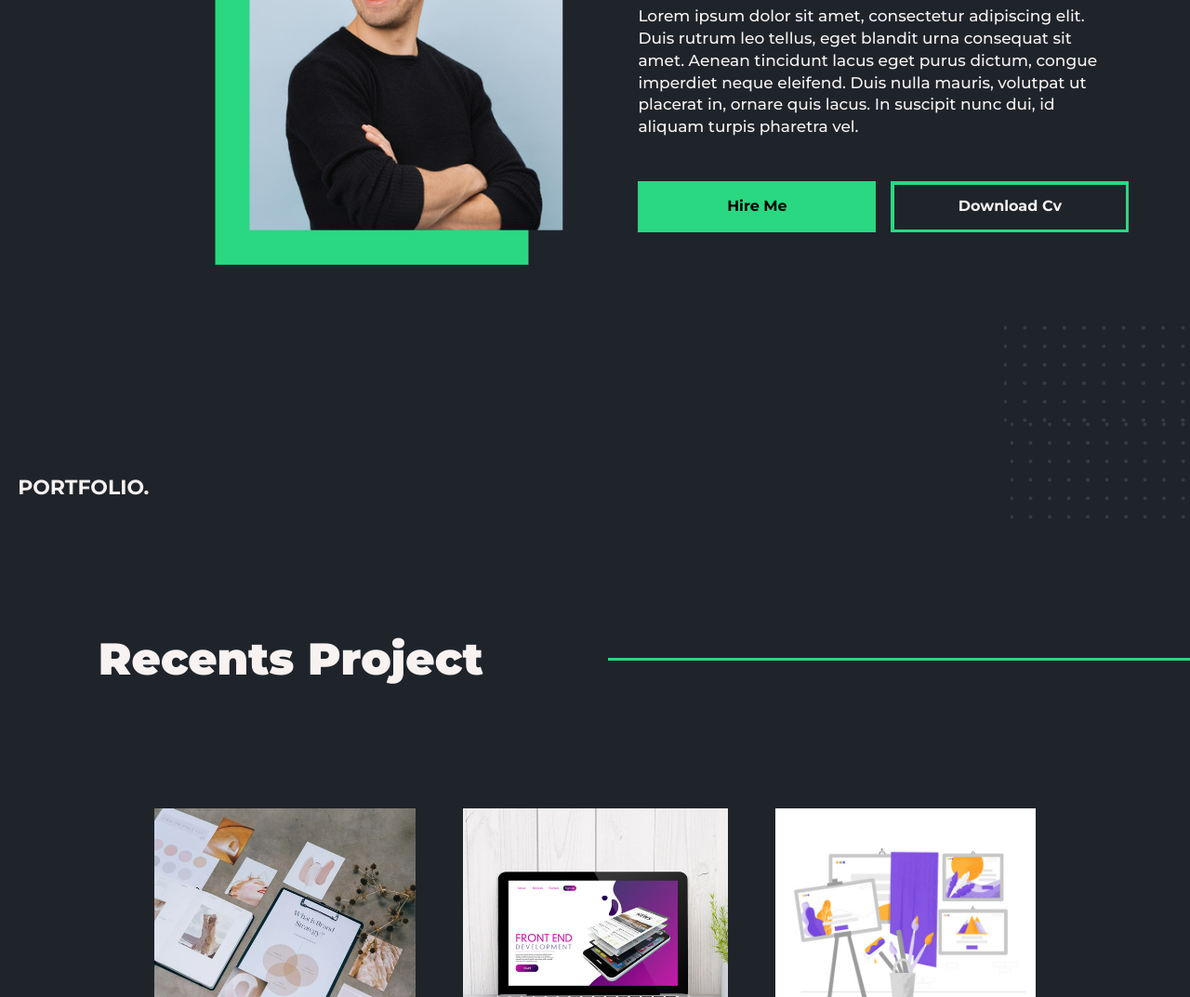
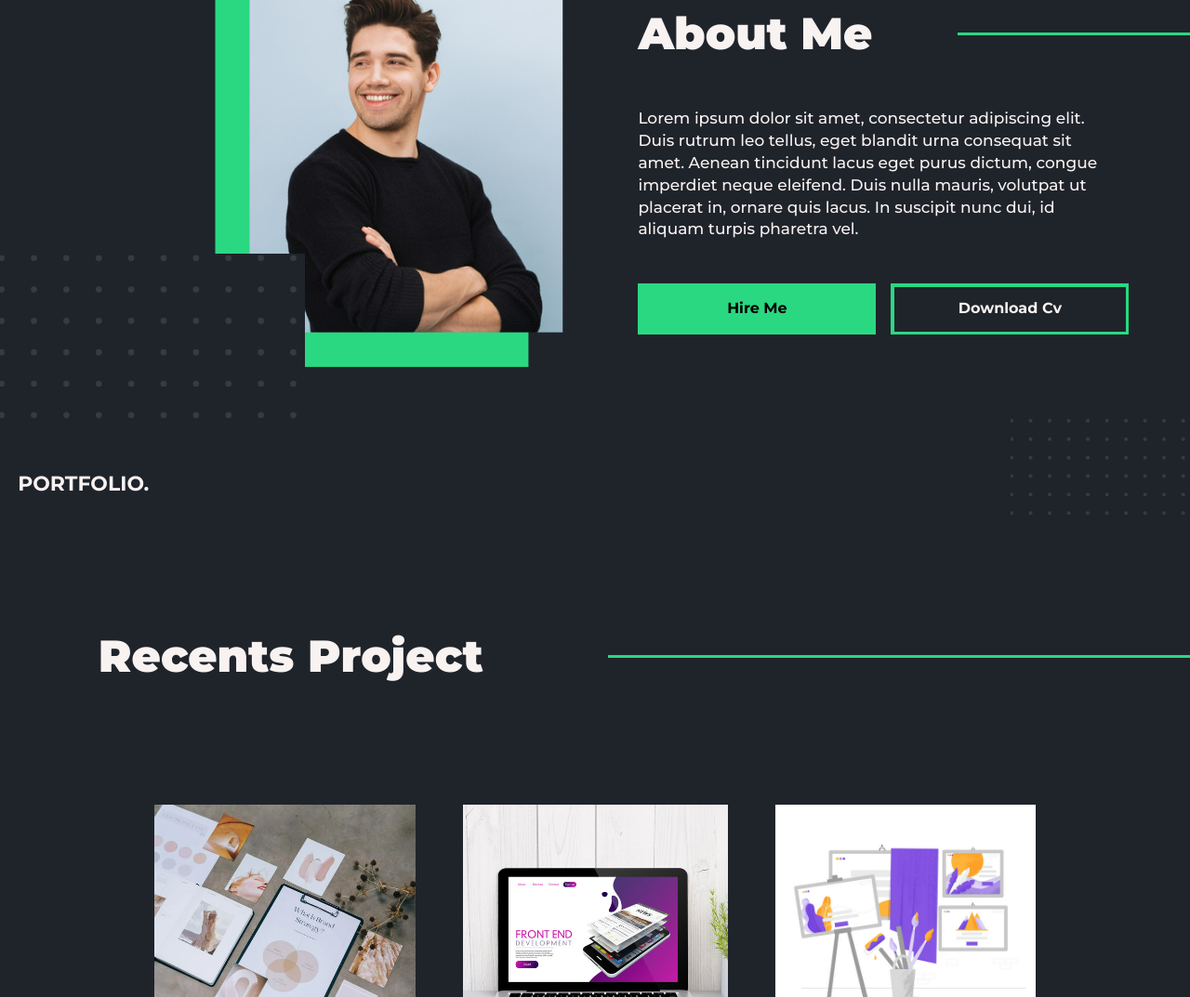
Before and after one commit to GhassanAbuKhaled/maxwell, a plain HTML site: page index.html in a window 1280 px wide. Shown: the part 1150-2223 px from the top of the page at 93% size. Drawn offline with nearby package versions, Linux system fonts and the light colour scheme.

Commit message:
css update

```diff
--- a/index.html
+++ b/index.html
@@ -110,7 +110,7 @@
       <img
         src="./assets/dots.png"
         alt="dots"
-        class="justify_end align_end dots"
+        style="position: absolute; bottom: 0; left: 0;"
       />
     </section>
 
```
